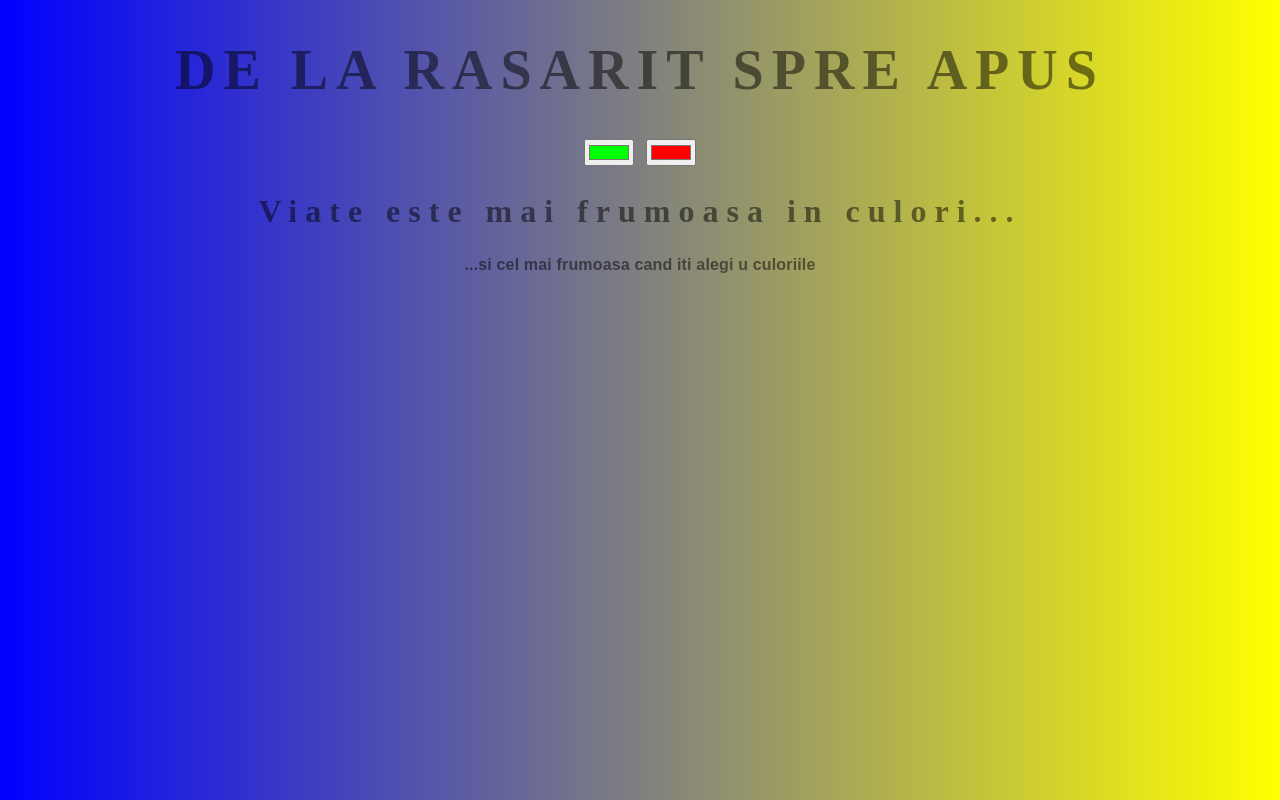
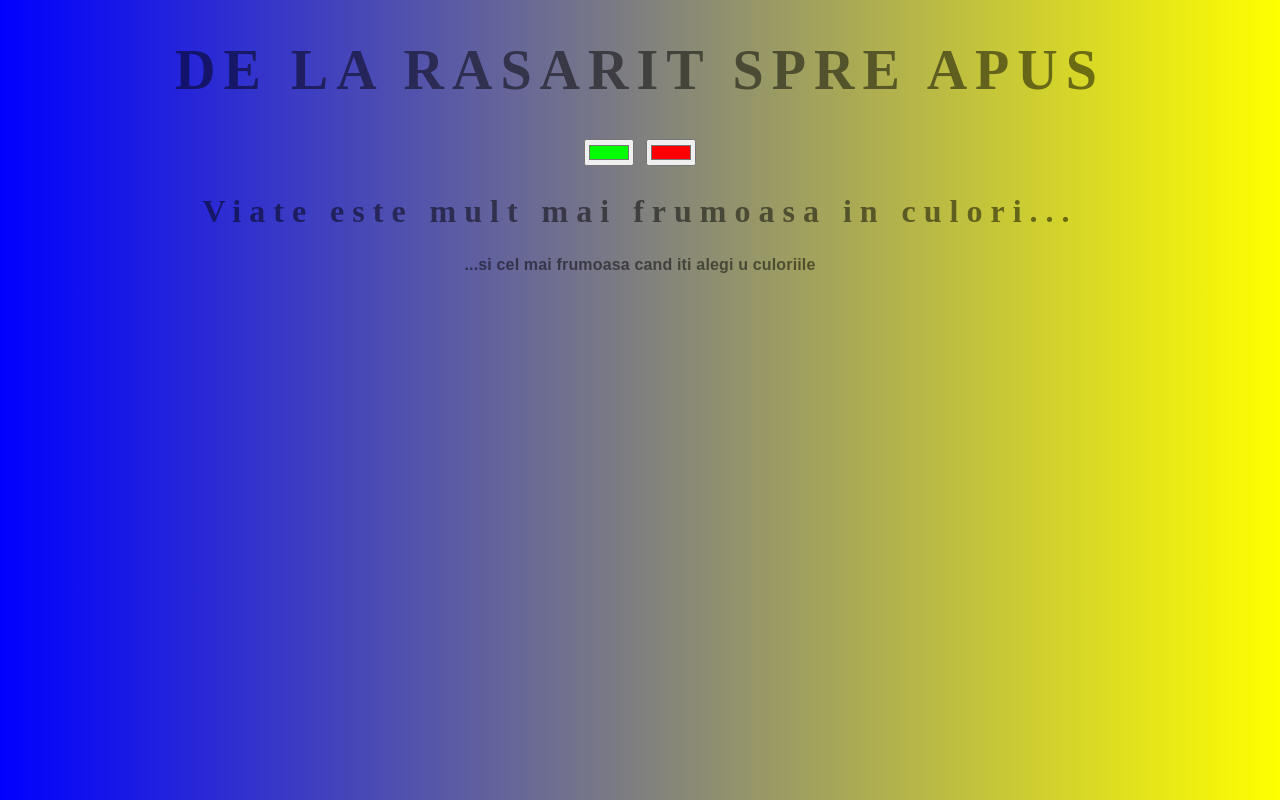
Before and after one commit to cristoferarad/background-generator, a plain HTML site: page index2.html in a window 1280 px wide. Drawn offline with Linux system fonts and the light colour scheme.

Commit message:
changing text

```diff
--- a/index2.html
+++ b/index2.html
@@ -8,7 +8,7 @@
 	<h1>De la rasarit spre apus</h1>
 	<input class="color1" type="color" name="color1" value="#00ff00">
 	<input class="color2" type="color" name="color1" value="#ff0000">
-	<h2>Viate este mai frumoasa in culori... </h2>
+	<h2>Viate este mult mai frumoasa in culori... </h2>
 	<h3>...si cel mai frumoasa cand iti alegi u culoriile</h3>
 	<h4></h4>
 	<script type="text/javascript" src="script2.js"></script>
```
